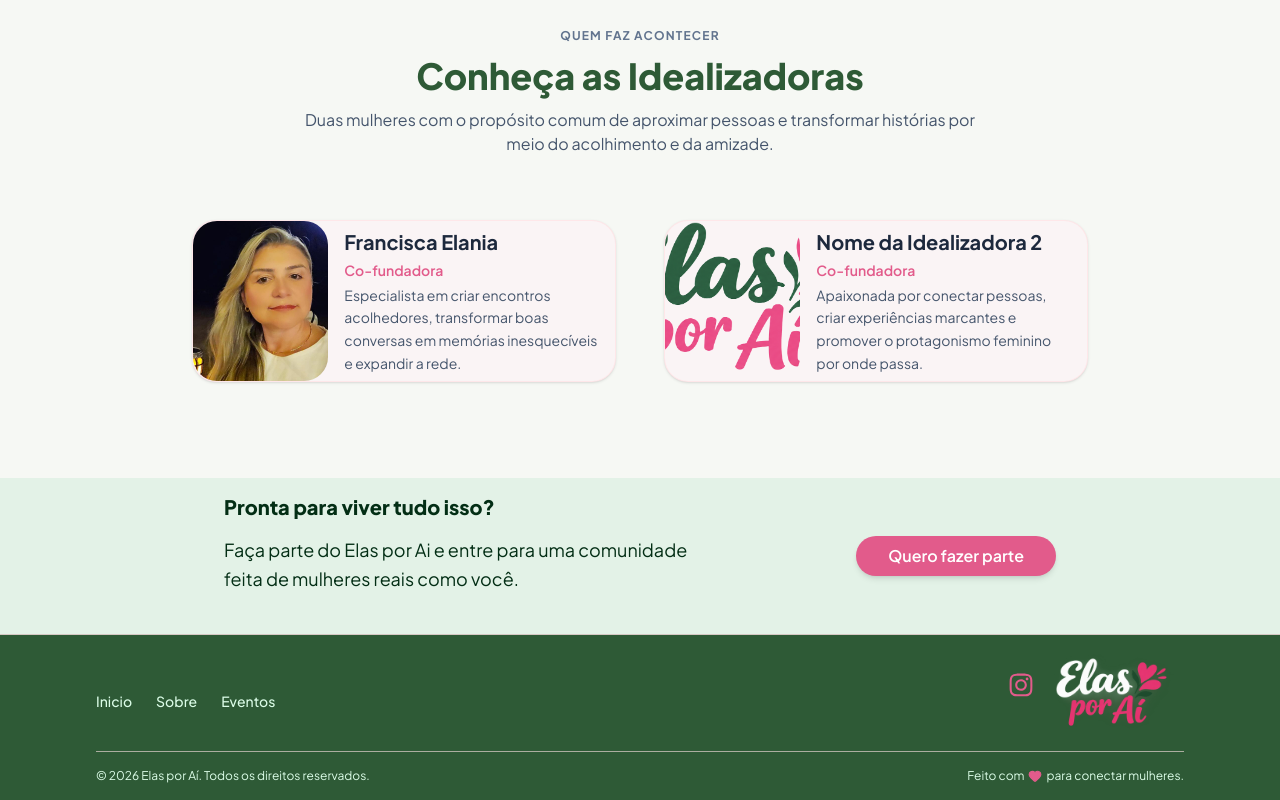
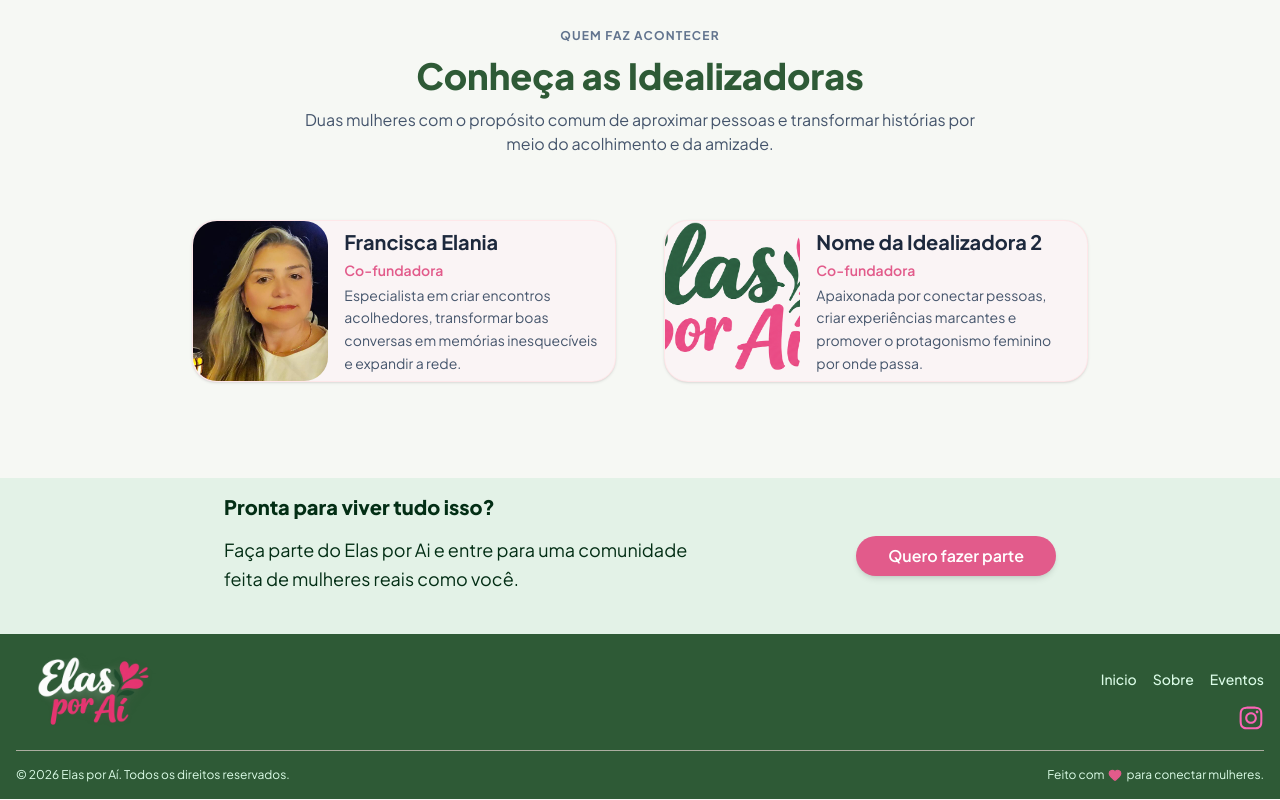
Before and after one commit to elasporai/elas-por-ai, a Next.js app: page / in a window 1280 px wide. Shown: the part 2138-2938 px from the top of the page. Built offline with nearby package versions, Linux system fonts and the light colour scheme.

Commit message:
atualiza footer

```diff
--- a/src/components/Footer.tsx
+++ b/src/components/Footer.tsx
@@ -6,26 +6,31 @@ import { NavFooter } from "./Nav";
 
 export function Footer() {
   return (
-    <footer className="bg-brand-green border-t border-rose-100/80 text-green-100">
-      <div className="max-w-6xl mx-auto px-4 sm:px-6 lg:px-8 space-y-4">
-        <div className="flex flex-col md:flex-row md:items-center justify-between gap-6 border-b border-rose-100/60">
-          <NavFooter />
+    <footer className="bg-brand-green text-green-100">
+      <div className="px-4 space-y-4">
+        <div className="flex md:items-center justify-between gap-6 border-b border-rose-100/60">
           <div className="flex items-center justify-between text-brand-pink mb-4">
-            <Link
-              href="https://instagram.com"
-              target="_blank"
-              aria-label="Instagram"
-              className="rounded-full hover:bg-brand-pink/10 transition-colors"
-            >
-              <FaInstagram size={26} />
-            </Link>
-
             <Link href="/">
               <Image
                 src="/logo-footer.png"
                 alt="Logo Elas por Aí"
                 width={150}
                 height={50}
+              />
+            </Link>
+          </div>
+
+          <div className="flex flex-col gap-4 justify-start">
+            <NavFooter />
+            <Link
+              href="https://instagram.com"
+              target="_blank"
+              aria-label="Instagram"
+              className="rounded-full transition-colors flex justify-end"
+            >
+              <FaInstagram
+                size={26}
+                className="text-pink-400 hover:text-pink-500 transition-colors duration-300"
               />
             </Link>
           </div>
--- a/src/components/Nav.tsx
+++ b/src/components/Nav.tsx
@@ -29,7 +29,7 @@ export const NavHeader = () => {
 
 export const NavFooter = () => {
   return (
-    <nav className="flex flex-col md:flex-row flex-wrap md:items-center md:justify-center gap-6 text-sm font-medium text-green-100 pt-4">
+    <nav className="flex flex-wrap md:items-center md:justify-center gap-4 text-sm font-medium text-green-100 pt-4">
       {menu.map((item) => (
         <Link
           key={item.label}
```
